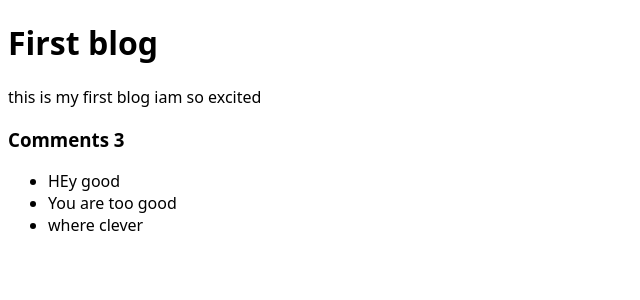
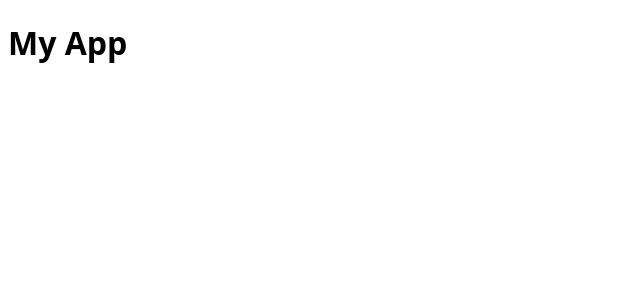
Before and after one commit to nemimj/feedback-app, a React (Create React App) app: page / in a window 1280 px wide. Shown: the top 300 px of the page, without its empty margins (0-640 px from the left). Built offline with nearby package versions, Linux system fonts and the light colour scheme.

Commit message:
Resetting app.js

```diff
--- a/src/App.js
+++ b/src/App.js
@@ -1,30 +1,9 @@
 function App() {
   // empty tag is called fragment tag
 
-  const title = "First blog";
-  const body = "this is my first blog iam so excited";
-  const showComments = true;
-  const comments = [
-    { id: 1, text: "HEy good" },
-    { id: 2, text: "You are too good" },
-    { id: 3, text: "where clever" },
-  ];
-  const commentBlock = (
-    <div className="comments">
-      <h3>Comments {comments.length}</h3>
-      <ul>
-        {comments.map((comment) => (
-          <li key={comment.id}>{comment.text} </li>
-        ))}
-      </ul>
-    </div>
-  );
-
   return (
     <div className="container">
-      <h1>{title}</h1>
-      <p>{body}</p>
-      {showComments && commentBlock}
+      <h1>My App</h1>
     </div>
   );
 }
```
